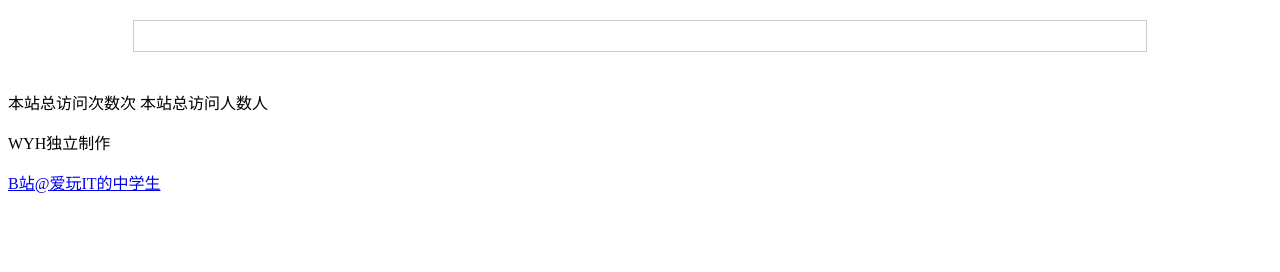
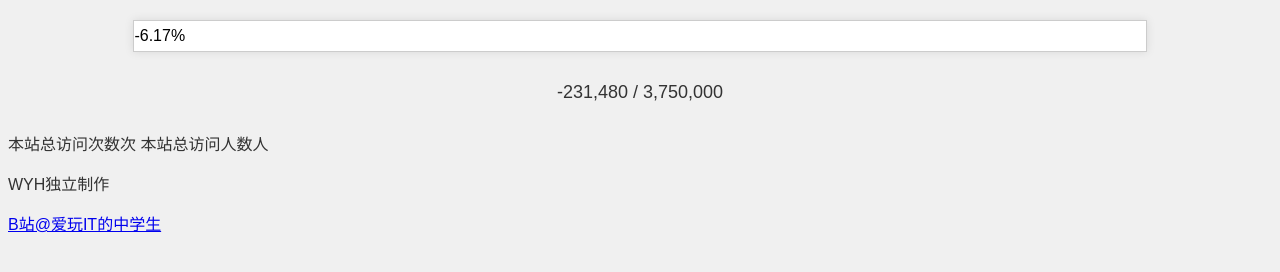
Before and after one commit to wuyuhao9071/Koby, a plain HTML site: page mc.html in a window 1280 px wide. Drawn offline with Linux system fonts and the light colour scheme; some packages are replaced by stand-ins of ours; a script that the page names is missing.

Commit message:
Update mc.html

```diff
--- a/mc.html
+++ b/mc.html
@@ -17,10 +17,17 @@
     <title>wuyuhao9071还有多久挖到边境？</title>
 
     <style>
+    body {
+        font-family: Arial, sans-serif;
+        background-color: #f0f0f0;
+        color: #333;
+    }
     .progress-container {
         width: 80%;
         margin: 20px auto;
         border: 1px solid #ccc;
+        background-color: #fff;
+        box-shadow: 0 0 10px rgba(0,0,0,0.1);
     }
     .progress-bar {
         width: 0%;
@@ -28,20 +35,27 @@
         background-color: #4CAF50;
         text-align: center;
         line-height: 30px;
-        color: white;
+        color: black;
+    }
+    .progress-text {
+        padding: 10px;
+        text-align: center;
+        font-size: 18px;
     }
     </style>
 </head>
 <body>
-    <div class="progress-container">
+
+<div class="progress-container">
   <div class="progress-bar" id="progressBar">0%</div>
 </div>
+<div class="progress-text" id="progressText">0 / 375000</div>
 
 <script>
   // 设置起始时间
-  var startTime = new Date('2024-08-06T19:20:00').getTime();
-  var targetProgress = 375000;
-  var completionRatePerSecond = 10;
+  var startTime = new Date('2024-08-06T18:00:00').getTime();
+  var targetProgress = 3750000;
+  var completionRatePerSecond = 1;
 
   // 更新进度条的宽度和显示的进度文本
   function updateProgressBar() {
@@ -50,7 +64,7 @@
     var elapsedTime = currentTime - startTime;
 
     // 计算当前应有的进度
-    var currentProgress = Math.floor(elapsedTime / 1000) * completionRatePerSecond;
+    var currentProgress = Math.floor(elapsedTime / 100) * completionRatePerSecond;
 
     // 防止超过目标进度
     if (currentProgress > targetProgress) {
@@ -64,6 +78,9 @@
     document.getElementById("progressBar").style.width = percentage + "%";
     // 更新显示的进度文本
     document.getElementById("progressBar").innerHTML = percentage.toFixed(2) + "%";
+
+    // 更新具体进度文本
+    document.getElementById("progressText").textContent = currentProgress.toLocaleString() + " / " + targetProgress.toLocaleString();
 
     // 如果未完成目标进度，继续更新
     if (currentProgress < targetProgress) {
```
